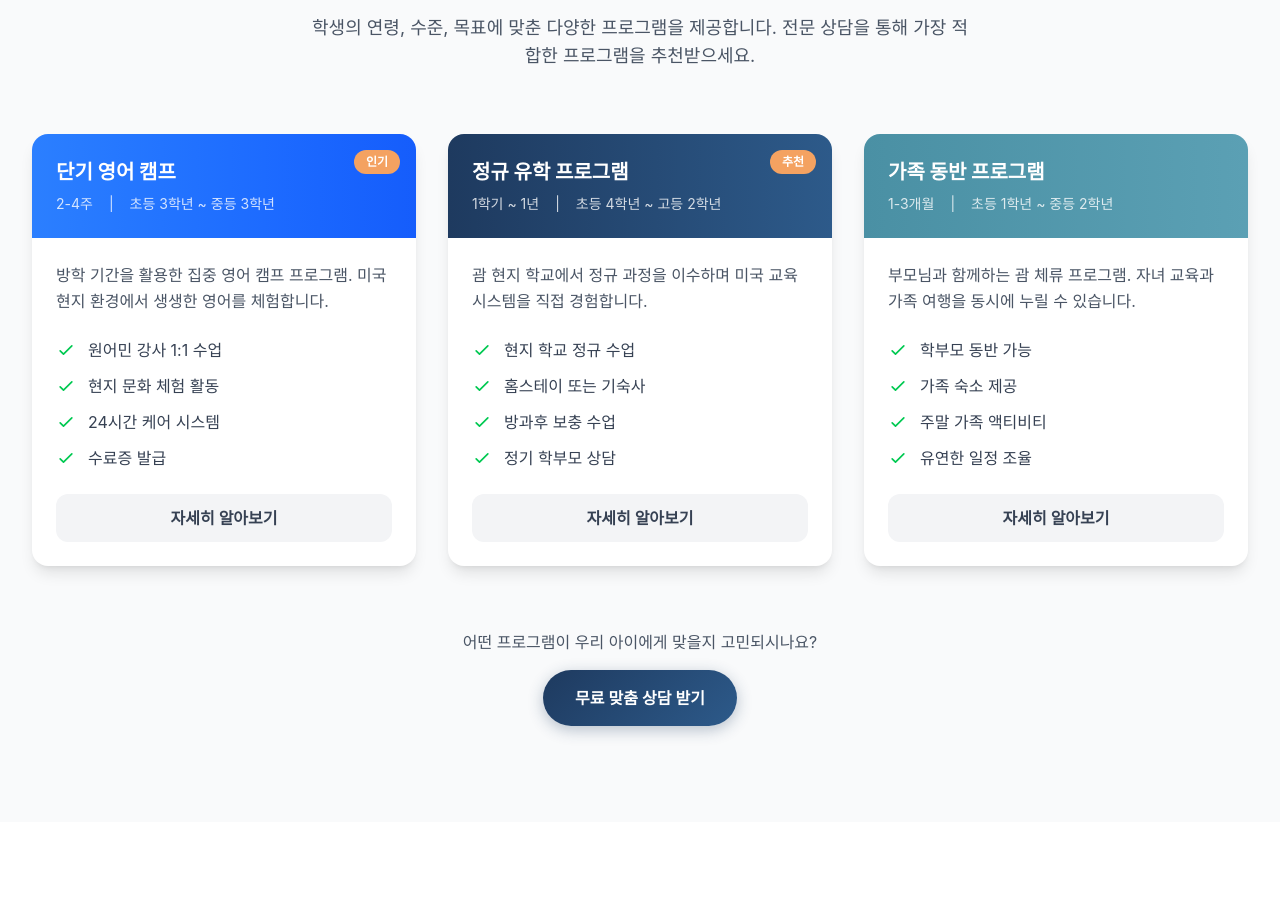
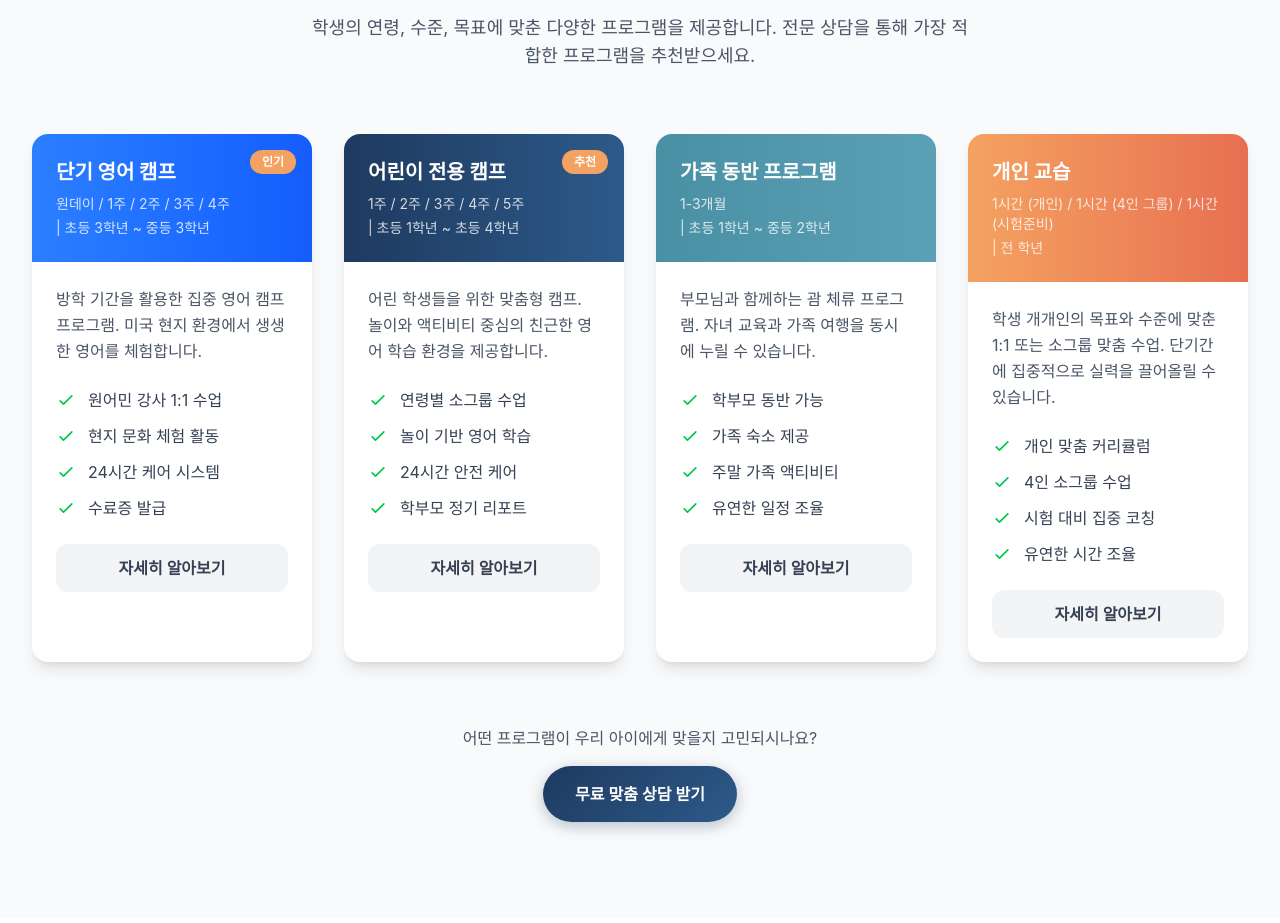
Before and after one commit to reepower84-png/ces-landing, a Next.js app: page / in a window 1280 px wide. Shown: the part 3840-4763 px from the top of the page. Built offline with nearby package versions, Linux system fonts and the light colour scheme; a web font is replaced by a local one.

Commit message:
feat: 프로그램 4종 구성 업데이트 (단기/어린이/가족/개인교습)
Co-Authored-By: Claude Opus 4.6 (1M context) <noreply@anthropic.com>

```diff
--- a/src/components/Programs.tsx
+++ b/src/components/Programs.tsx
@@ -3,7 +3,7 @@
 const programs = [
   {
     title: '단기 영어 캠프',
-    duration: '2-4주',
+    duration: '원데이 / 1주 / 2주 / 3주 / 4주',
     age: '초등 3학년 ~ 중등 3학년',
     description: '방학 기간을 활용한 집중 영어 캠프 프로그램. 미국 현지 환경에서 생생한 영어를 체험합니다.',
     features: ['원어민 강사 1:1 수업', '현지 문화 체험 활동', '24시간 케어 시스템', '수료증 발급'],
@@ -11,11 +11,11 @@ const programs = [
     color: 'from-blue-500 to-blue-600',
   },
   {
-    title: '정규 유학 프로그램',
-    duration: '1학기 ~ 1년',
-    age: '초등 4학년 ~ 고등 2학년',
-    description: '괌 현지 학교에서 정규 과정을 이수하며 미국 교육 시스템을 직접 경험합니다.',
-    features: ['현지 학교 정규 수업', '홈스테이 또는 기숙사', '방과후 보충 수업', '정기 학부모 상담'],
+    title: '어린이 전용 캠프',
+    duration: '1주 / 2주 / 3주 / 4주 / 5주',
+    age: '초등 1학년 ~ 초등 4학년',
+    description: '어린 학생들을 위한 맞춤형 캠프. 놀이와 액티비티 중심의 친근한 영어 학습 환경을 제공합니다.',
+    features: ['연령별 소그룹 수업', '놀이 기반 영어 학습', '24시간 안전 케어', '학부모 정기 리포트'],
     highlight: '추천',
     color: 'from-[#1e3a5f] to-[#2d5a8a]',
   },
@@ -27,6 +27,15 @@ const programs = [
     features: ['학부모 동반 가능', '가족 숙소 제공', '주말 가족 액티비티', '유연한 일정 조율'],
     highlight: '',
     color: 'from-[#4a90a4] to-[#5ba0b4]',
+  },
+  {
+    title: '개인 교습',
+    duration: '1시간 (개인) / 1시간 (4인 그룹) / 1시간 (시험준비)',
+    age: '전 학년',
+    description: '학생 개개인의 목표와 수준에 맞춘 1:1 또는 소그룹 맞춤 수업. 단기간에 집중적으로 실력을 끌어올릴 수 있습니다.',
+    features: ['개인 맞춤 커리큘럼', '4인 소그룹 수업', '시험 대비 집중 코칭', '유연한 시간 조율'],
+    highlight: '',
+    color: 'from-[#f4a261] to-[#e76f51]',
   },
 ]
 
@@ -61,7 +70,7 @@ export default function Programs() {
         </div>
 
         {/* Programs Grid */}
-        <div className="grid lg:grid-cols-3 gap-8">
+        <div className="grid sm:grid-cols-2 lg:grid-cols-2 xl:grid-cols-4 gap-8">
           {programs.map((program, index) => (
             <div
               key={index}
@@ -75,10 +84,9 @@ export default function Programs() {
                   </span>
                 )}
                 <h3 className="text-xl font-bold text-white mb-2">{program.title}</h3>
-                <div className="flex gap-4 text-white/80 text-sm">
-                  <span>{program.duration}</span>
-                  <span>|</span>
-                  <span>{program.age}</span>
+                <div className="flex flex-col gap-1 text-white/80 text-sm">
+                  <span className="break-keep">{program.duration}</span>
+                  <span className="break-keep">| {program.age}</span>
                 </div>
               </div>
 
```
